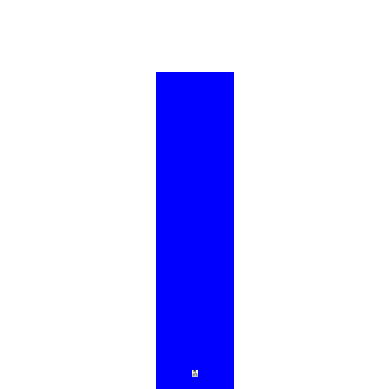
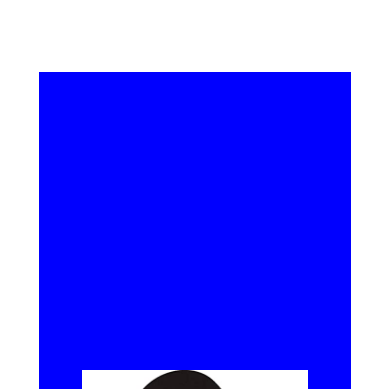
Before and after one commit to Priotto/persona1, a plain HTML site: page index.html in a window 390 px wide. Shown: the part 56-445 px from the top of the page. Drawn offline with nearby package versions, Linux system fonts and the light colour scheme; a web font is replaced by a local one.

Commit message:
Add files via upload

```diff
--- a/CSS/styles.css
+++ b/CSS/styles.css
@@ -22,22 +22,23 @@
 }*/
 
 @media screen and (max-width: 600px) {
-	.combocontainer {
+
+  .combocontainer {
     background-color: blue;
 		display: block;
 		margin-top: 8rem;
 		margin-left: auto;
 		margin-right: auto;
-		height: 20%;
-		width: 20%;
+		height: 80%;
+		width: 80%;
 	}
   .avatar{
     display: block;
     margin-top: 90px;
     margin-left: auto;
     margin-right: auto;
-    height: 60%;
-    width: 60%;
+    height: 100%;
+    width: 100%;
   }
   .signature{
     height: 6rem;
```
